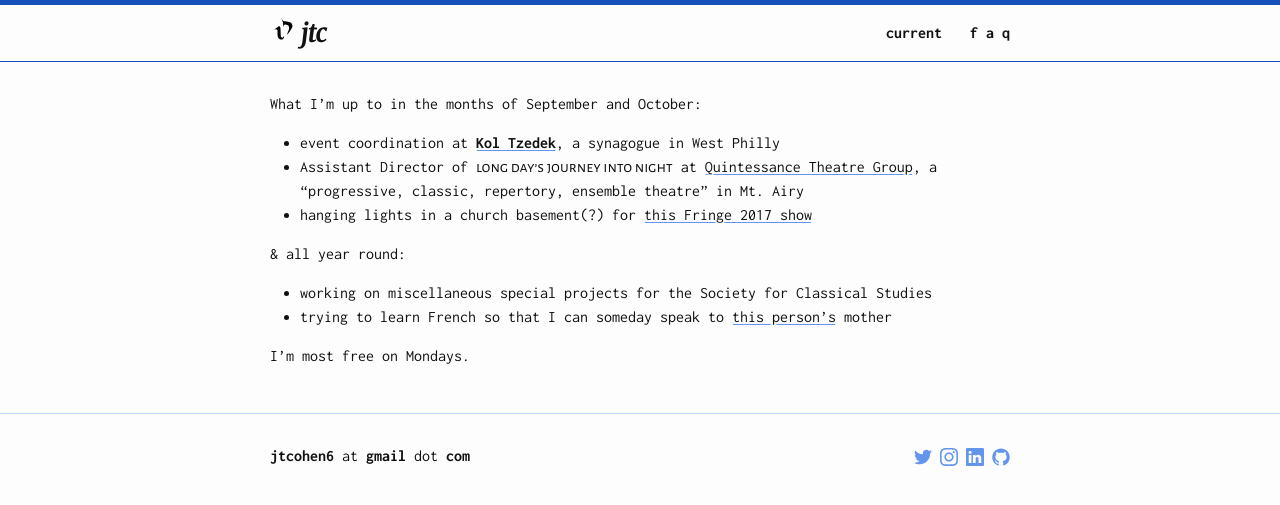
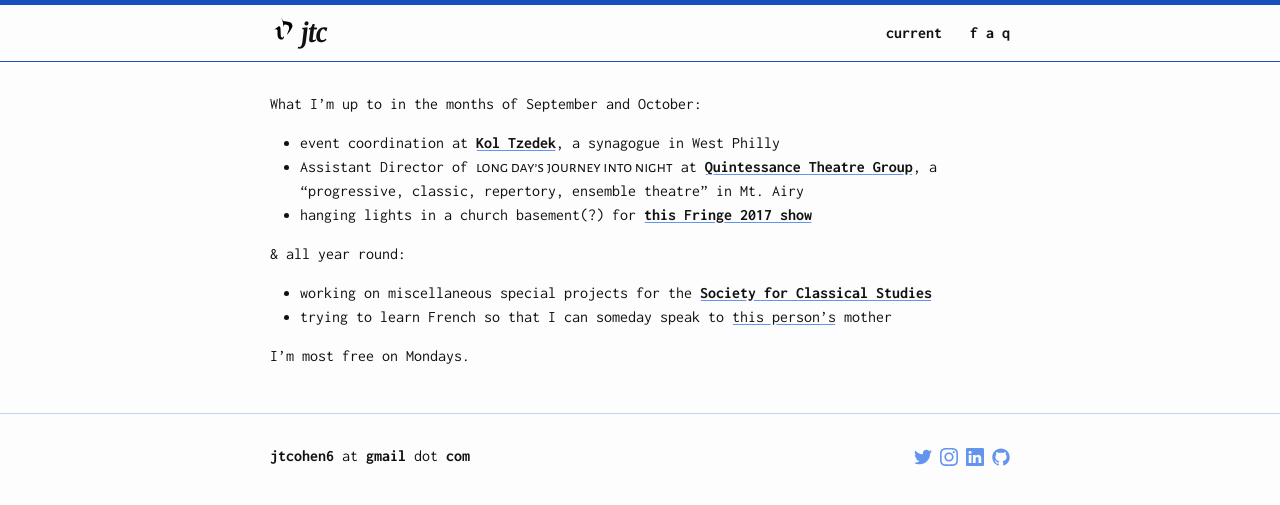
Before and after one commit to reubenmc/jtcohen6.github.io, a Jekyll site: the page built from about/current.md, in a window 1280 px wide. Shown: the top 505 px of the page. Built offline with Jekyll 4.4.1, drawn with Linux system fonts in a browser that asks for light colours; some of the changed lines change nothing that is shown.

Commit message:
boldfacing

```diff
--- a/about/current.md
+++ b/about/current.md
@@ -6,11 +6,11 @@ order: 1
 
 What I'm up to in the months of September and October:
 * event coordination at **[Kol Tzedek](http://www.kol-tzedek.org/)**, a synagogue in West Philly
-* Assistant Director of *Long Day's Journey into Night* at [Quintessance Theatre Group](http://www.quintessencetheatre.org/), a "progressive, classic, repertory, ensemble theatre" in Mt. Airy
-* hanging lights in a church basement(?) for [this Fringe 2017 show](http://fringearts.com/event/grooms-fag-brides-cunt-best-mans-whore-maiden-honor-just-hung-closet/)
+* Assistant Director of *Long Day's Journey into Night* at **[Quintessance Theatre Group](http://www.quintessencetheatre.org/)**, a "progressive, classic, repertory, ensemble theatre" in Mt. Airy
+* hanging lights in a church basement(?) for **[this Fringe 2017 show](http://fringearts.com/event/grooms-fag-brides-cunt-best-mans-whore-maiden-honor-just-hung-closet/)**
 
 & all year round:
-* working on miscellaneous special projects for the Society for Classical Studies
+* working on miscellaneous special projects for the **[Society for Classical Studies](https://classicalstudies.org/)**
 * trying to learn French so that I can someday speak to [this person's](https://twitter.com/frenchplum) mother
 
 I'm most free on Mondays.
```
